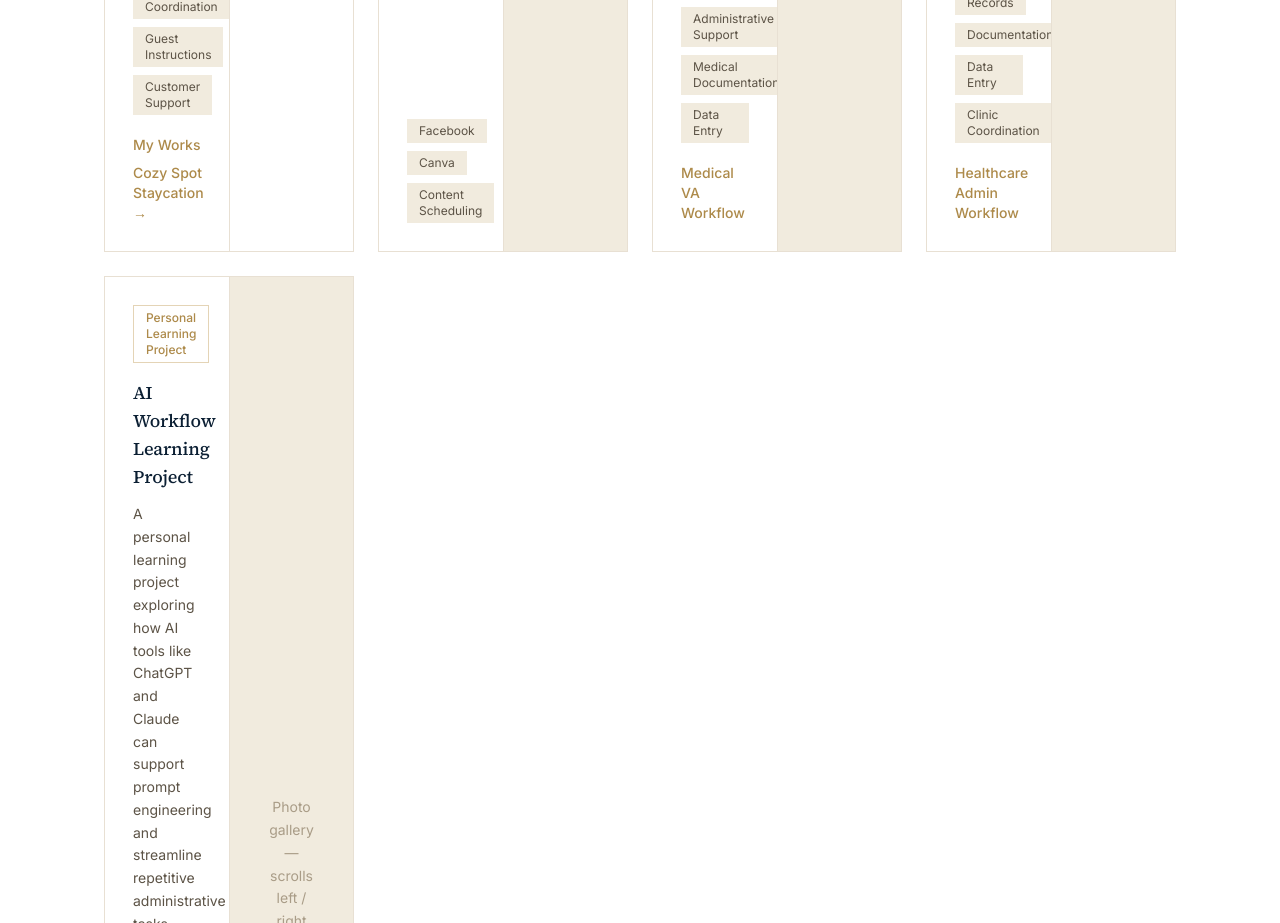
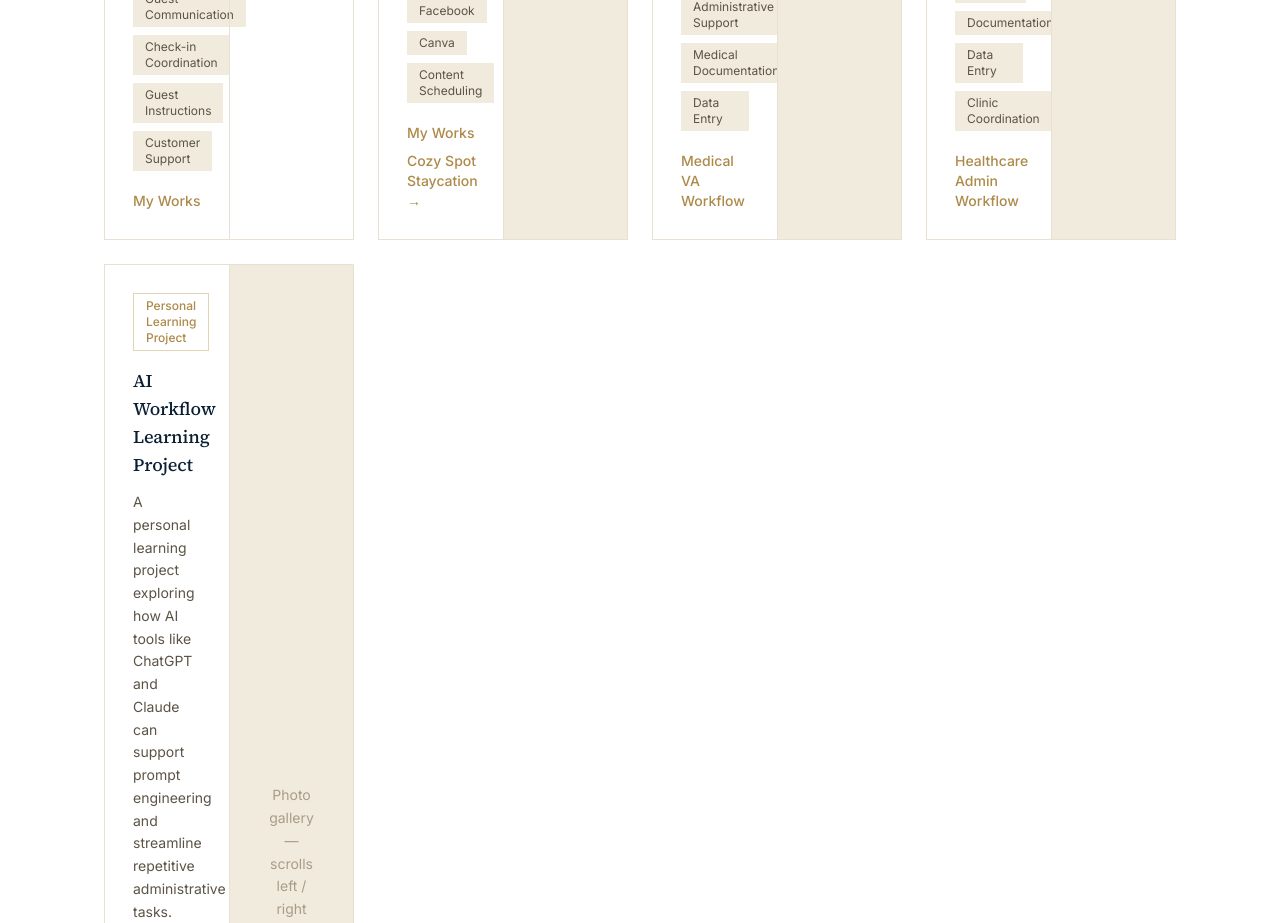
Before and after one commit to honeyliepatricio/honeylie-patricio-portfolio, a Next.js app: page / in a window 1280 px wide. Shown: the part 3120-4043 px from the top of the page. Built offline with nearby package versions, Linux system fonts and the light colour scheme.

Commit message:
Update content.ts

```diff
--- a/src/data/content.ts
+++ b/src/data/content.ts
@@ -170,8 +170,6 @@ export const portfolioProjects: PortfolioProject[] = [
       "Customer Support",
     ],
     linkLabel: "My Works",
-    secondaryLink: "https://web.facebook.com/cozyspotstaycation/",
-    secondaryLinkLabel: "Cozy Spot Staycation",
     images: [
       "/images/portfolio/airbnb-operations/1.jpg",
       "/images/portfolio/airbnb-operations/2.jpg",
@@ -184,6 +182,9 @@ export const portfolioProjects: PortfolioProject[] = [
     description:
       "Ongoing management of a Facebook business page: designing graphics in Canva, writing captions, scheduling posts, and supporting promotional campaigns.",
     tags: ["Facebook", "Canva", "Content Scheduling"],
+    linkLabel: "My Works",
+    secondaryLink: "https://web.facebook.com/cozyspotstaycation/",
+    secondaryLinkLabel: "Cozy Spot Staycation",
   },
   {
     id: "medical-va-support",
```
